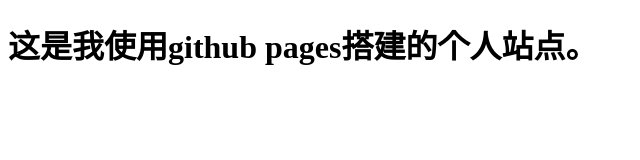
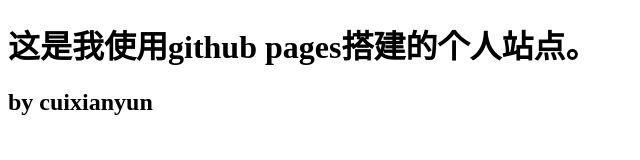
Before and after one commit to CuiXianYun/CuiXianYun.github.io, a plain HTML site: page index.html in a window 1280 px wide. Shown: the whole page, without its empty margins (0-640 px from the left). Drawn offline with Linux system fonts and the light colour scheme.

Commit message:
update index.html

```diff
--- a/index.html
+++ b/index.html
@@ -2,5 +2,6 @@
 <html>
 <body>
 <h1>这是我使用github pages搭建的个人站点。</h1>
+<h2>by cuixianyun</h2>
 </body>
 </html>
```
